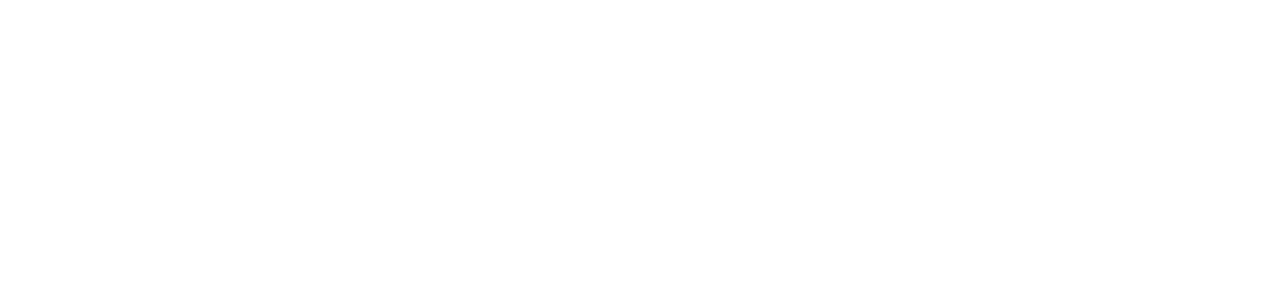
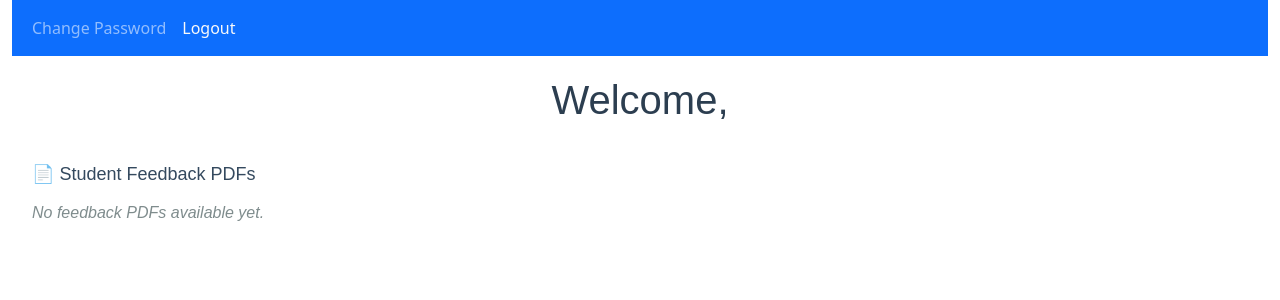
Before and after one commit to Intership-Project/Frontend, a React (Create React App) app: page /homefaculty in a window 1280 px wide. Before the commit this address had no page. Shown: the top 300 px of the page. Built offline with nearby package versions, Linux system fonts and the light colour scheme.

Commit message:
done Faculty Home Page functionality

```diff
--- a/src/App.jsx
+++ b/src/App.jsx
@@ -1,42 +1,36 @@
 import { Route, Routes } from "react-router-dom"
-import { ToastContainer, toast } from 'react-toastify';
+import { ToastContainer } from 'react-toastify';
 import Register from './pages/Register'
 import Login from './pages/Login'
 import HomeCC from './pages/HomeCC'
 import ViewStudentFeedback from './pages/ViewStudentFeedback'
 import AddFacultyFeedback from './pages/AddFacultyFeedback'
-//import Profile from './pages/Profile'
 import ChangePassword from './pages/ChangePassword'
 import StudentFeedbackList from './pages/StudentFeedbackList'
-
-
-
+import HomeFaculty from './pages/HomeFaculty'
 
 function App() {
-
   return (
     <div className='container-fluid'>
       <Routes>
         <Route index element={<Login />} />
-      <Route path='/Login' element={<Login />} />
-      <Route path='/Register' element={<Register />} />
-      <Route path='/Home' element={<HomeCC />} />
+        <Route path='/login' element={<Login />} />
+        <Route path='/register' element={<Register />} />
+
+        {/* CC ka dashboard */}
         <Route path='/homecc' element={<HomeCC />} />
-      <Route path='/ViewStudentFeedback' element={<ViewStudentFeedback />} />
-      <Route path='/AddFacultyFeedback' element={<AddFacultyFeedback />} />
-      {/* <Route path='/Profile' element={<Profile/>} /> */}
-      <Route path='/ChangePassword' element={<ChangePassword />} />
-      <Route path='/StudentFeedbackList' element={<StudentFeedbackList />} />
 
+        {/* Faculty/Lab Mentor/Trainer ka dashboard */}
+        <Route path='/homefaculty' element={<HomeFaculty />} />
 
-
-
+        <Route path='/viewstudentfeedback' element={<ViewStudentFeedback />} />
+        <Route path='/addfacultyfeedback' element={<AddFacultyFeedback />} />
+        <Route path='/changepassword' element={<ChangePassword />} />
+        <Route path='/studentfeedbacklist' element={<StudentFeedbackList />} />
       </Routes>
 
       <ToastContainer />
-
     </div>
-
   )
 }
 
--- a/src/components/Navbar.jsx
+++ b/src/components/Navbar.jsx
@@ -7,7 +7,6 @@
 
   useEffect(() => {
     const rolename = sessionStorage.getItem("rolename");
-    console.log("Navbar role:", rolename);
     if (rolename) setRole(rolename.toLowerCase());
   }, []);
 
@@ -19,15 +18,23 @@
   return (
     <nav className="navbar navbar-expand-lg bg-primary" data-bs-theme="dark">
       <div className="container-fluid">
-        <div className="collapse navbar-collapse" id="navbarSupportedContent">
+        <div className="collapse navbar-collapse">
           <ul className="navbar-nav me-auto mb-2 mb-lg-0">
 
-            {/* Common: Home */}
-            <li className="nav-item">
-              <Link className="nav-link" to="/homeCC">Home</Link>
-            </li>
+            {/* Role-based Home */}
+            {role === "course coordinator" && (
+              <li className="nav-item">
+                <Link className="nav-link" to="/homecc">Home</Link>
+              </li>
+            )}
 
-            {/* Course Coordinator */}
+            {(role === "trainer" || role === "lab mentor") && (
+              <li className="nav-item">
+                <Link className="nav-link" to="/homefaculty">Home</Link>
+              </li>
+            )}
+
+            {/* Only for Course Coordinator */}
             {role === "course coordinator" && (
               <>
                 <li className="nav-item">
@@ -39,17 +46,12 @@
               </>
             )}
 
-            {/* Profile - always visible */}
-            {/* <li className="nav-item">
-              <Link className="nav-link" to="/profile">Profile</Link>
-            </li> */}
-
             {/* Change Password - always visible */}
             <li className="nav-item">
               <Link className="nav-link" to="/changepassword">Change Password</Link>
             </li>
 
-            {/* Logout - always visible */}
+            {/* Logout */}
             <li className="nav-item">
               <button
                 onClick={onLogout}
--- a/src/config.js
+++ b/src/config.js
@@ -1,3 +1,5 @@
-module.exports = {
+const config = {
     server: 'http://localhost:4000'
-}
+};
+
+export default config;
--- /dev/null
+++ b/src/pages/HomeFaculty.css
@@ -0,0 +1,47 @@
+.home-container {
+  padding: 20px;
+  font-family: Arial, sans-serif;
+}
+
+/* Make welcome message bigger and add more space below */
+.home-container h2 {
+  color: #2c3e50;
+  font-size: 2.5rem;   /* Increased size */
+  margin-bottom: 40px; /* More space below */
+}
+
+.pdf-section {
+  margin-top: 30px;
+}
+
+.pdf-section h4 {
+  font-size: 18px;
+  color: #34495e;
+  margin-bottom: 15px;
+}
+
+.pdf-section p {
+  color: #7f8c8d;
+  font-style: italic;
+}
+
+.pdf-section ul {
+  list-style-type: none;
+  padding: 0;
+}
+
+.pdf-section li {
+  margin: 8px 0;
+}
+
+.pdf-section a {
+  text-decoration: none;
+  color: #007bff;
+  font-weight: 500;
+  transition: color 0.2s ease;
+}
+
+.pdf-section a:hover {
+  color: #0056b3;
+  text-decoration: underline;
+}
--- /dev/null
+++ b/src/pages/HomeFaculty.jsx
@@ -0,0 +1,50 @@
+import { useEffect, useState } from "react";
+import Navbar from "../components/Navbar";
+import { fetchAssignedFiles } from "../services/facultyDashboard";
+import "./HomeFaculty.css";
+
+function HomeFaculty() {
+  const [username, setUsername] = useState("");
+  const [pdfs, setPdfs] = useState([]);
+
+  useEffect(() => {
+    const uname = sessionStorage.getItem("username");
+    setUsername(uname || "");
+
+    async function fetchFiles() {
+      const result = await fetchAssignedFiles(); // backend gets faculty_id from JWT
+      if (result.status === "success") setPdfs(result.data);
+      else console.error(result.error);
+    }
+
+    fetchFiles();
+  }, []);
+
+  return (
+    <>
+      <Navbar />
+      <div className="home-container">
+        <h2>Welcome, {username}</h2>
+
+        <section className="pdf-section">
+          <h4>📄 Student Feedback PDFs</h4>
+          {pdfs.length === 0 ? (
+            <p>No feedback PDFs available yet.</p>
+          ) : (
+            <ul>
+              {pdfs.map((file, idx) => (
+                <li key={idx}>
+                  <a href={file} target="_blank" rel="noreferrer">
+                    {file.split("/").pop()}
+                  </a>
+                </li>
+              ))}
+            </ul>
+          )}
+        </section>
+      </div>
+    </>
+  );
+}
+
+export default HomeFaculty;
--- a/src/pages/Login.jsx
+++ b/src/pages/Login.jsx
@@ -3,7 +3,6 @@
 import { toast } from 'react-toastify'
 import { login as facultyLogin } from '../services/facultylogin'
 import { login as adminLogin } from '../services/admin'
-
 
 export function Login() {
   const [userType, setUserType] = useState('faculty') // faculty or admin
@@ -45,7 +44,15 @@
         sessionStorage['rolename'] = data.rolename
         sessionStorage['username'] = data.username
         toast.success('Faculty login successful')
-        navigate('/Home')
+
+        //  Role-based redirect
+        if (data.rolename === 'Course Coordinator') {
+          navigate('/homecc')
+        } else if (data.rolename === 'Trainer' || data.rolename === 'Lab Mentor') {
+          navigate('/homefaculty')
+        } else {
+          navigate('/home')
+        }
       } else {
         const err = result?.error || ''
         if (err.toLowerCase().includes('course selection required')) {
@@ -153,5 +160,4 @@
   )
 }
 
-
 export default Login
--- /dev/null
+++ b/src/services/facultyDashboard.js
@@ -0,0 +1,21 @@
+import axios from "axios";
+import { createUrl, createError } from "../utils";
+
+// Fetch files assigned to logged-in faculty
+export async function fetchAssignedFiles() {
+  try {
+    const token = sessionStorage.getItem("token");
+    if (!token) return createError("Token missing");
+
+    const res = await axios.get(createUrl("faculty/faculty-feedback"), {
+      headers: { token },
+    });
+
+    if (res.data.status === "success")
+      return { status: "success", data: res.data.data };
+
+    return createError(res.data.error || "Failed to fetch files");
+  } catch (ex) {
+    return createError(ex.response?.data?.error || ex.message);
+  }
+}
```
Lines whose indentation alone changed are shown as unchanged.
